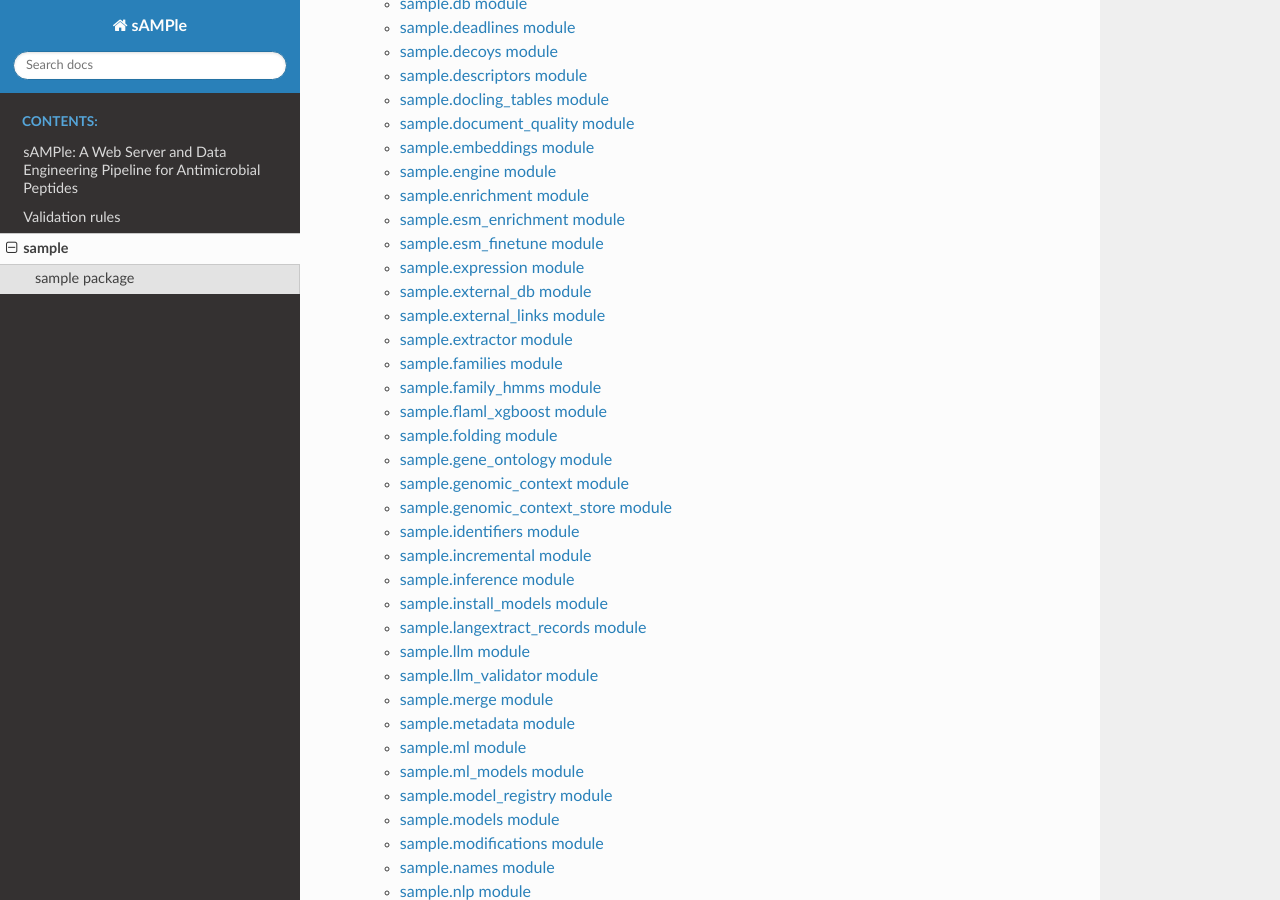
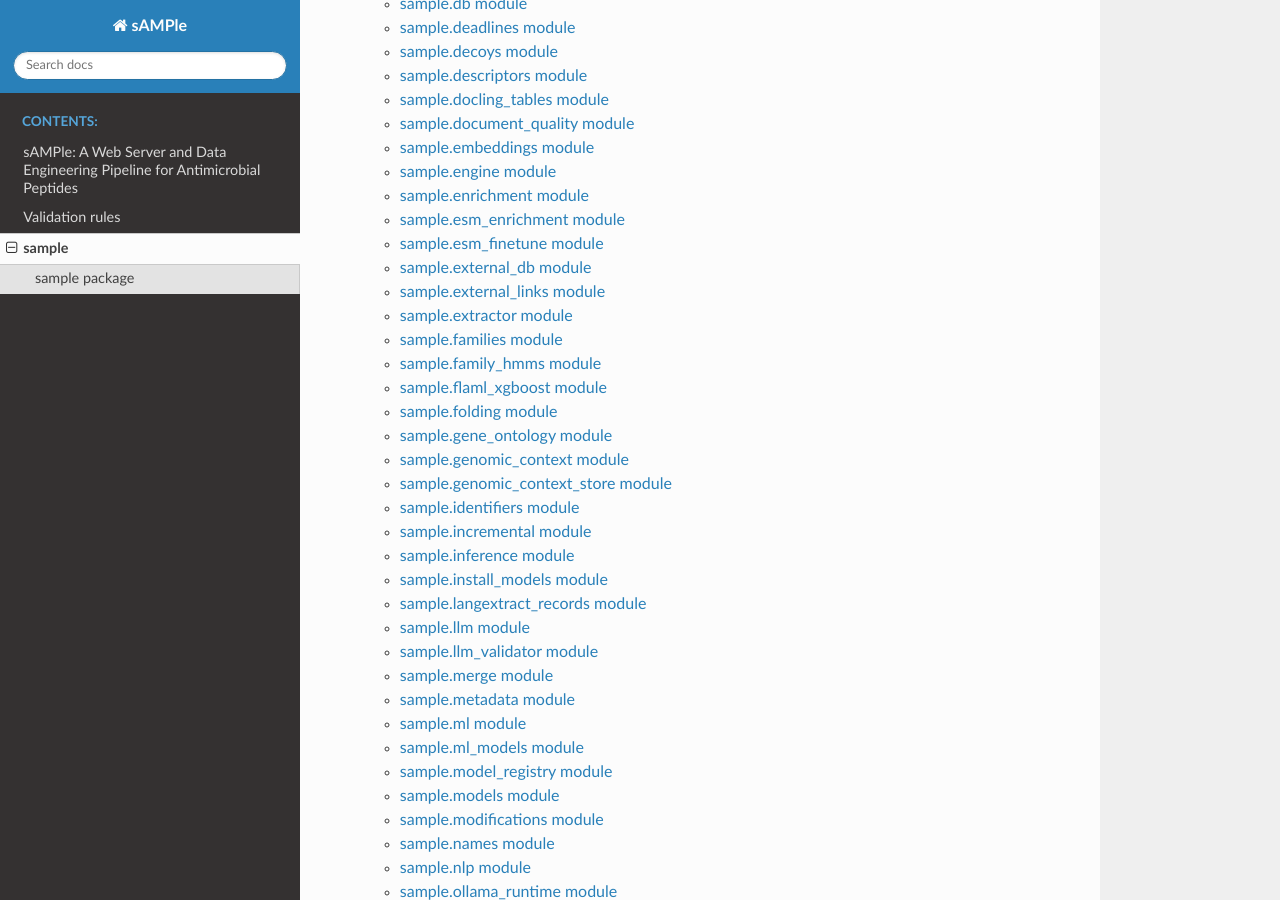
Before and after one commit to omixlab/sample-database, a Sphinx documentation site: the page built from docs/modules.rst, in a window 1280 px wide and 900 px high, scrolled down 960 px. Built offline with Sphinx 7.4.7 and the Read the Docs theme 3.1.0, drawn with Linux system fonts in a browser that asks for light colours.

Commit message:
Remove the sample.expression autodoc entry
Missed when the Expression Wizard was extracted: docs/sample.rst still carried
an `automodule:: sample.expression` block for a module that is no longer in
this repository, which would have failed the Sphinx build.

Found by cross-checking every automodule target against the files on disk
rather than by grepping for the module name -- the grep had already been run
and came back clean, because the stale reference is in a directive, not in
prose. All 86 remaining entries resolve.

Co-Authored-By: Claude Opus 5 <noreply@anthropic.com>

```diff
--- a/docs/sample.rst
+++ b/docs/sample.rst
@@ -256,14 +256,6 @@ sample.esm_finetune module
 --------------------------
 
 .. automodule:: sample.esm_finetune
-   :members:
-   :show-inheritance:
-   :undoc-members:
-
-sample.expression module
-------------------------
-
-.. automodule:: sample.expression
    :members:
    :show-inheritance:
    :undoc-members:
```
